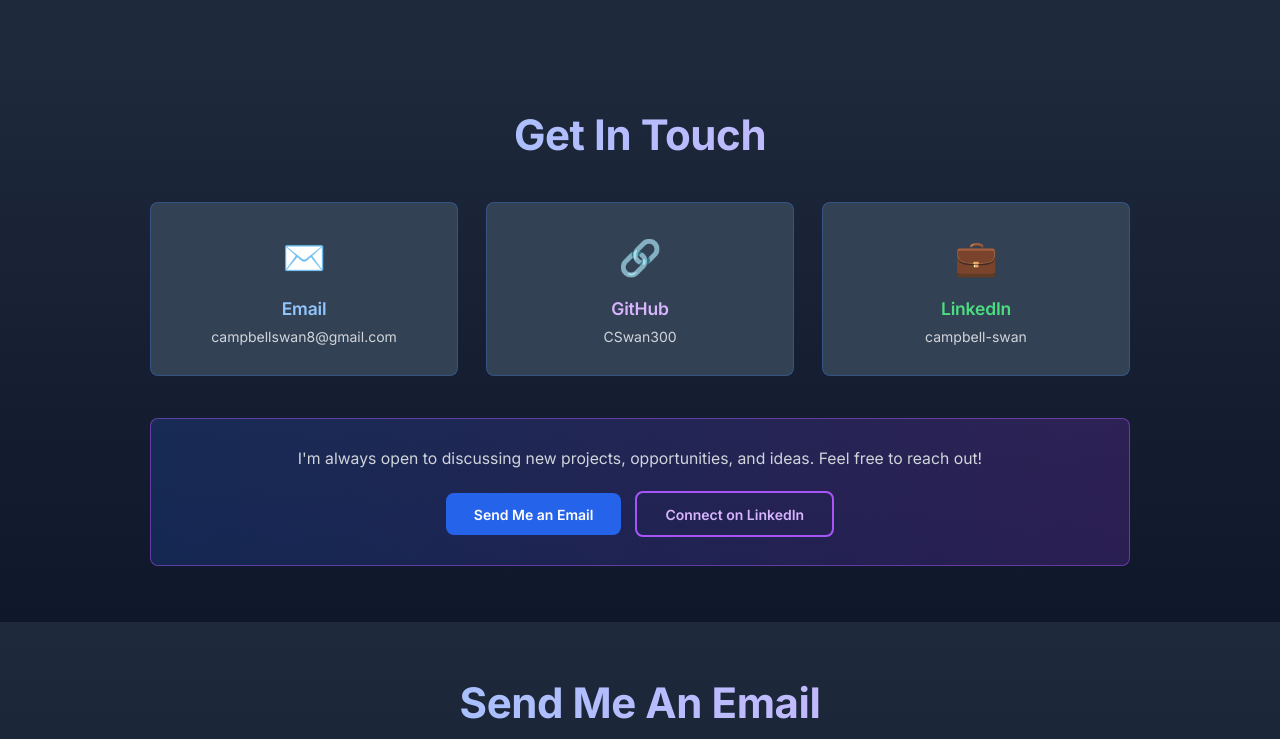
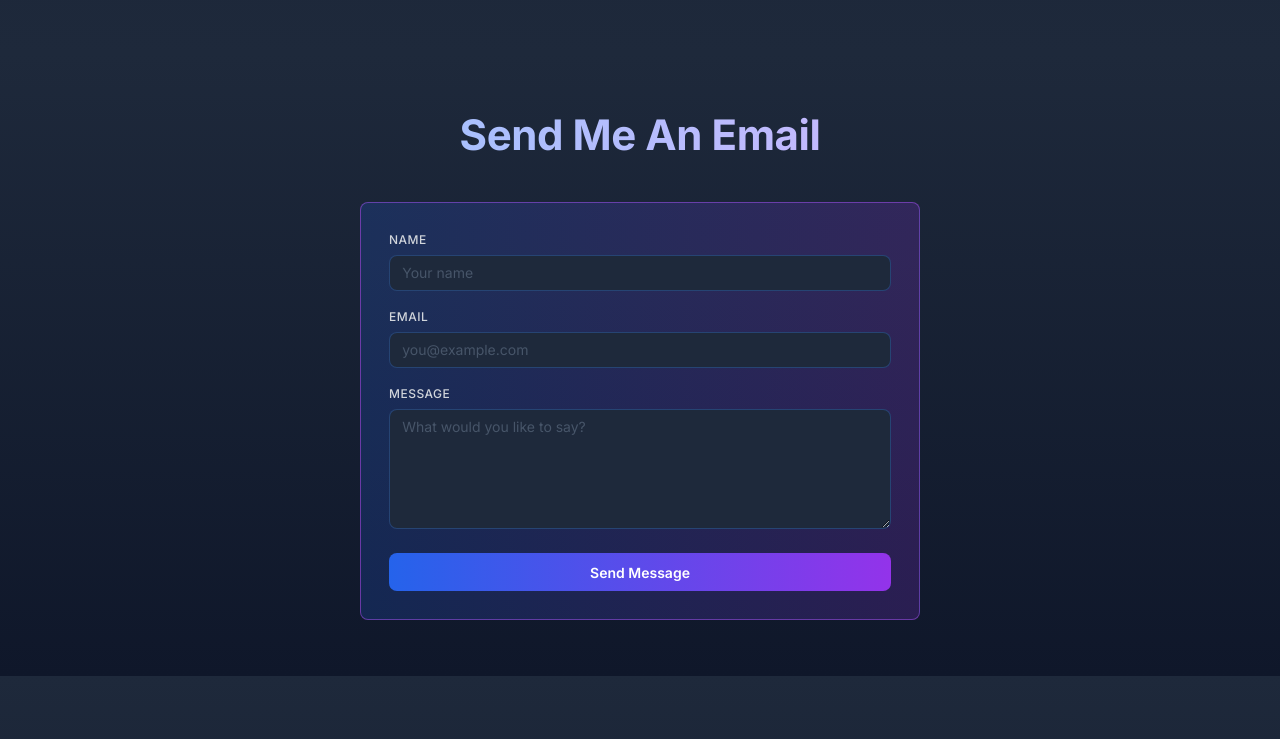
Before and after one commit to CSwan300/CampbellSwanPortfolio, a React (Vite) app: page / in a window 1280 px wide. Shown: the part 2716-3455 px from the top of the page. Built offline with nearby package versions, Linux system fonts and the light colour scheme; no server answers; a web font is replaced by a local one.

Commit message:
Update App.jsx

```diff
--- a/src/App.jsx
+++ b/src/App.jsx
@@ -22,8 +22,8 @@ function App() {
             <Hero scrollToSection={scrollToSection} />
             <About />
             <Projects />
+            <ContactForm />
             <Contact />
-            <ContactForm />
             <Resume />
             <Footer scrollToSection={scrollToSection} />
         </div>
```
